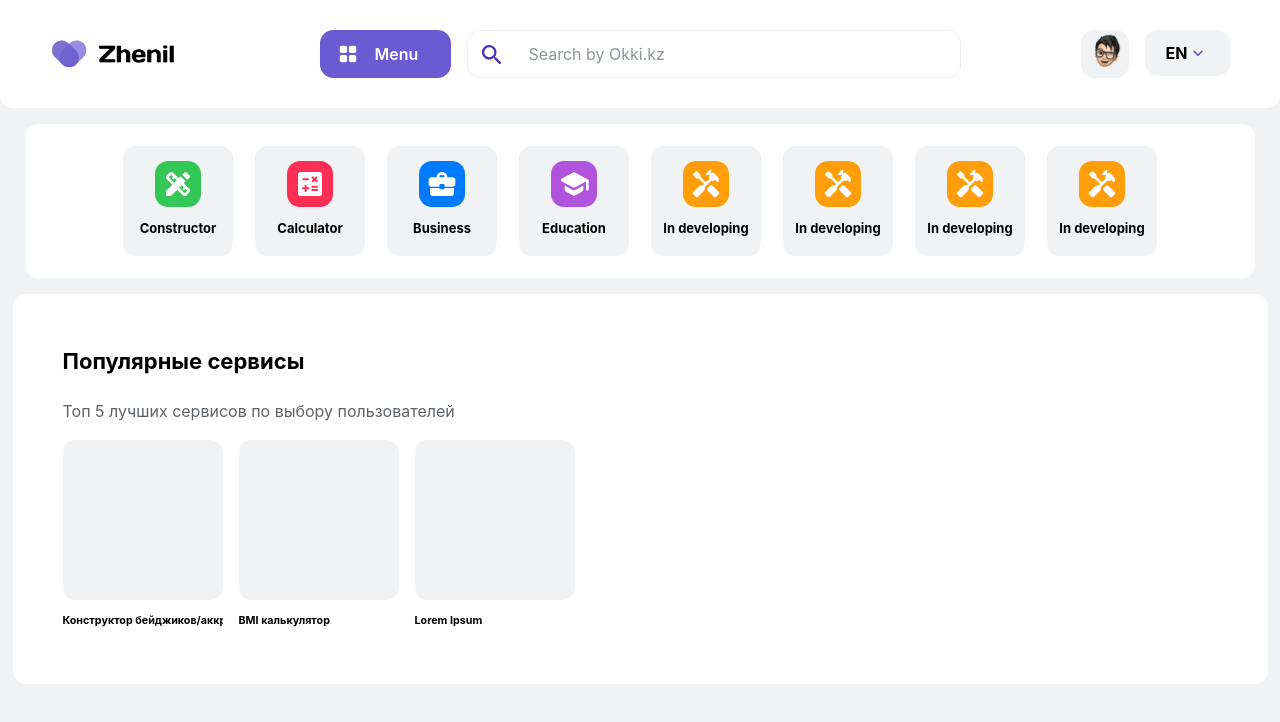
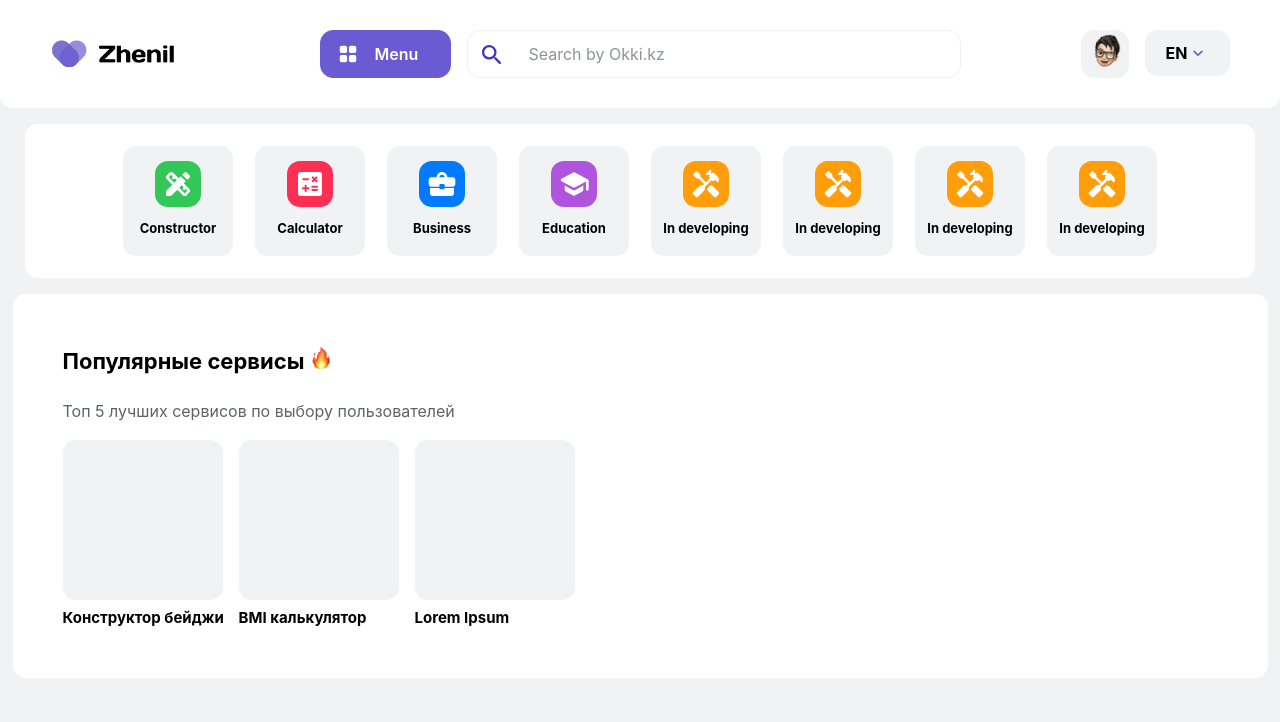
Before and after one commit to DreamerView/zhenil-next, a Next.js app: page / in a window 1280 px wide. Shown: the top 722 px of the page. Built offline with nearby package versions, Linux system fonts and the light colour scheme.

Commit message:
icon added

```diff
--- a/pages/index.js
+++ b/pages/index.js
@@ -98,20 +98,20 @@ const Home = () => {
         </div>
       </div>
       <div className="main__block">
-          <h1>Популярные сервисы</h1>
+          <h1>Популярные сервисы <Image src={"/icons/fire.webp"} width={22} height={22} alt="emoji"/></h1>
           <p className="sub_content">Топ 5 лучших сервисов по выбору пользователей</p>
           <div className={styles.main__index_block_row}>
             <div className={styles.main__index_block_row_b}>
               <div className={styles.main__index_block}></div>
-              <h6>Конструктор бейджиков/аккредитации</h6>
+              <h5>Конструктор бейджиков/аккредитации</h5>
             </div>
             <div className={styles.main__index_block_row_b}>
               <div className={styles.main__index_block}></div>
-              <h6>BMI калькулятор</h6>
+              <h5>BMI калькулятор</h5>
             </div>
             <div className={styles.main__index_block_row_b}>
               <div className={styles.main__index_block}></div>
-              <h6>Lorem Ipsum</h6>
+              <h5>Lorem Ipsum</h5>
             </div>
           </div>
       </div>
--- a/styles/index_main.module.css
+++ b/styles/index_main.module.css
@@ -41,6 +41,7 @@
         text-overflow: ellipsis;
         white-space: nowrap;
         overflow: hidden;
+        cursor: pointer;
     }
 }
 
@@ -87,6 +88,7 @@
         text-overflow: ellipsis;
         white-space: nowrap;
         overflow: hidden;
+        cursor: pointer;
     }
 }
 
@@ -132,6 +134,7 @@
         text-overflow: ellipsis;
         white-space: nowrap;
         overflow: hidden;
+        cursor: pointer;
     }
 }
 @media (min-width:1px) and (max-width:600px) {
@@ -178,6 +181,7 @@
         text-overflow: ellipsis;
         white-space: nowrap;
         overflow: hidden;
+        cursor: pointer;
     }
 }
 div.main__menu_nav_block_image {
```
Also changed, not shown: public/icons/fire.webp (added).
